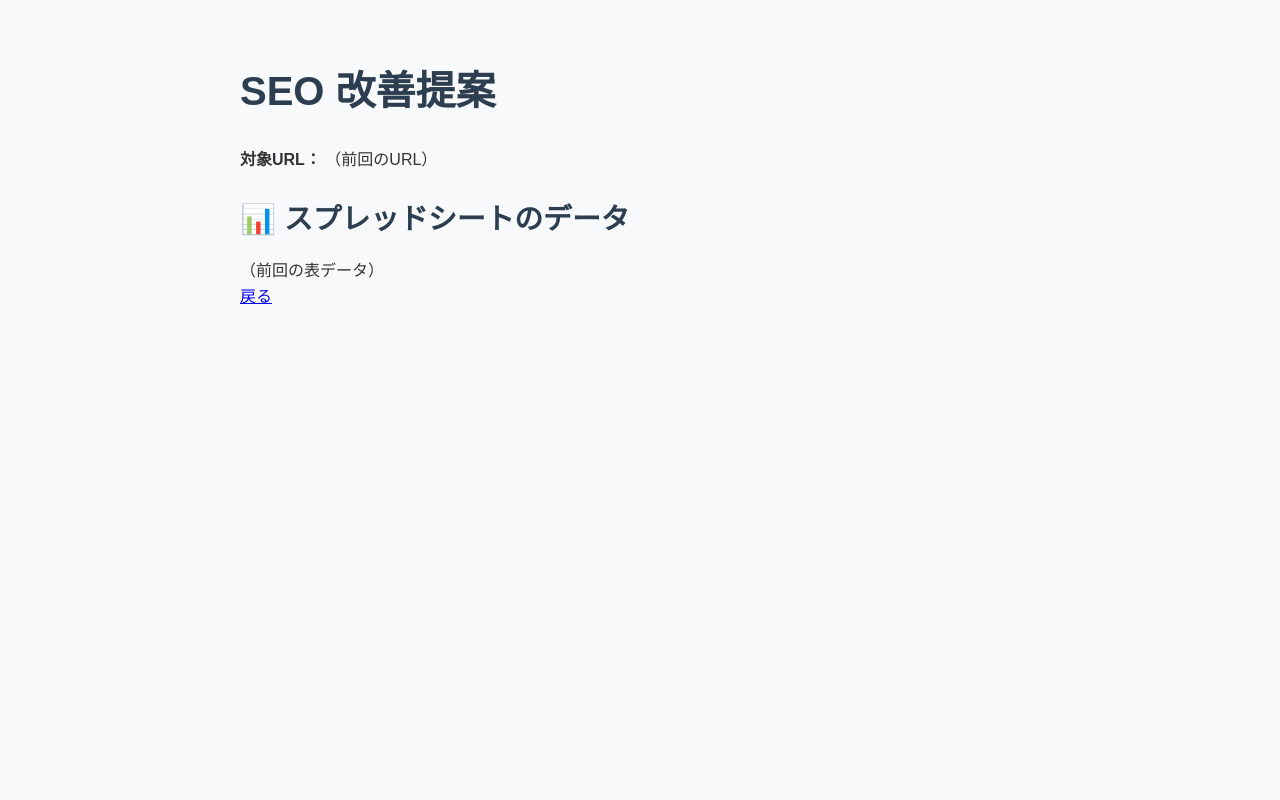
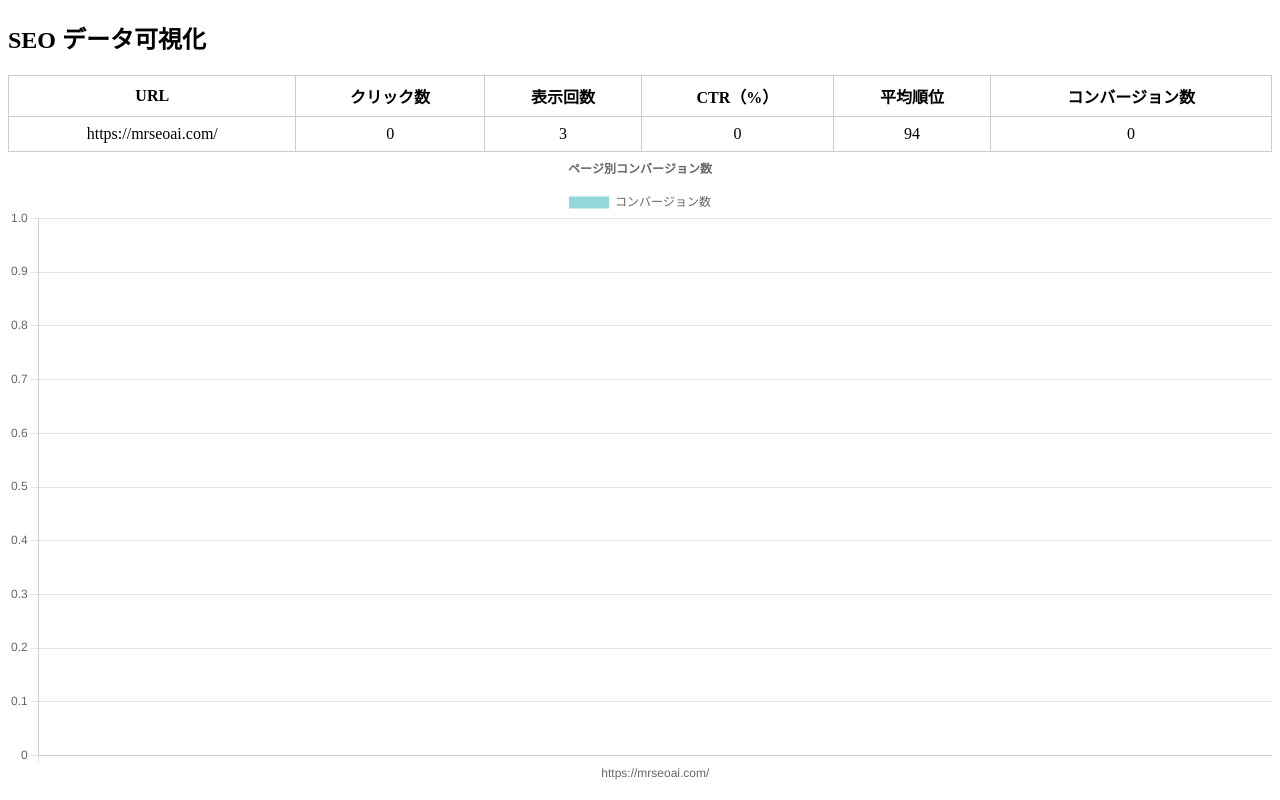
Before and after one commit to min151024/mrseoai, a Flask app: page /result in a window 1280 px wide. Run offline with Flask 3, Linux system fonts and the light colour scheme.

Commit message:
all changes

```diff
--- a/main.py
+++ b/main.py
@@ -21,28 +21,28 @@ def process_seo_improvement(site_url):
     print(f"\U0001F680 SEO改善を開始: {site_url}")
 
     today = datetime.today().date()
-    yesterday = today - timedelta(days=1)
+    yesterday = today - timedelta(days=2)
 
     this_week_start = yesterday - timedelta(days=6)
     this_week_end = yesterday
 
-    last_week_start = yesterday - timedelta(days=13)
-    last_week_end = yesterday - timedelta(days=7)
-
     service = get_search_console_service()
     df_this_week = fetch_gsc_data(service, site_url, this_week_start, this_week_end)
-    df_last_week = fetch_gsc_data(service, site_url, last_week_start, last_week_end)
+
+    print("✅ 今週のdf:")
+    print(df_this_week)
 
     if df_this_week.empty:
-        print("⚠️ 今週のGSCデータが空です。")
-        return "<p>データが不足しているため改善提案を表示できませんでした。</p>"
+        print("❌ 今週のGSCデータが空なので改善対象が選べません。")
+        return "<p>今週のGSCデータが空です。</p>"
 
     ga_conversion_data = []
     for url in df_this_week["URL"].unique():
+        page_path = urlparse(url).path or "/"
         ga_df = fetch_ga_conversion_for_url(
             start_date=this_week_start.isoformat(),
             end_date=this_week_end.isoformat(),
-            full_url=url
+            full_url=page_path
         )
         if not ga_df.empty:
             ga_conversion_data.append(ga_df.iloc[0])
@@ -55,23 +55,19 @@ def process_seo_improvement(site_url):
     merged_df = pd.merge(df_this_week, ga_df_combined, on="URL", how="left")
     merged_df["コンバージョン数"] = merged_df["コンバージョン数"].fillna(0).astype(int)
 
+    print("🔎 merged_df の中身:")
+    print(merged_df)
+
     spreadsheet = get_spreadsheet(SPREADSHEET_ID)
     sheet_result = get_or_create_worksheet(spreadsheet, "SEOデータ")
+
+    print("📤 スプレッドシートへの書き込みを開始します")
     update_sheet(sheet_result, merged_df.columns.tolist(), merged_df.values.tolist())
-
     print("✅ スプレッドシートに書き込みました。")
 
-    merged_compare = pd.merge(df_last_week, df_this_week, on='URL', suffixes=('_先週', '_今週'))
-    merged_compare['順位変化'] = merged_compare['平均順位_今週'] - merged_compare['平均順位_先週']
-    dropped_df = merged_compare[merged_compare['順位変化'] > 0].sort_values(by='順位変化', ascending=False)
-
-    if dropped_df.empty:
-        print("❌ 順位が下がったページが見つかりませんでした。")
-        return "<p>順位が下がったページが見つかりませんでした。</p>"
-
-    worst_page = dropped_df.iloc[0]
+    worst_page = merged_df.sort_values(by='平均順位', ascending=False).iloc[0]
     target_url = worst_page['URL']
-    print(f"🎯 対象ページ: {target_url}")
+    print(f"🎯 今週の中で最下位のページを改善対象に選定: {target_url}")
 
     try:
         meta_info = get_meta_info_from_url(target_url)
@@ -96,28 +92,63 @@ def process_seo_improvement(site_url):
         print(f"⚠️ ChatGPTへのリクエスト失敗: {e}")
         response = "ChatGPT からの改善提案を取得できませんでした。"
 
+    html_rows = ""
+    for _, row in merged_df.iterrows():
+        html_rows += f"<tr><td>{row['URL']}</td><td>{row['クリック数']}</td><td>{row['表示回数']}</td><td>{row['CTR（%）']}</td><td>{row['平均順位']}</td><td>{row['コンバージョン数']}</td></tr>"
+
     result_html = f"""
-    <!DOCTYPE html>
-    <html lang=\"ja\">
-    <head>
-        <meta charset=\"UTF-8\">
-        <meta name=\"viewport\" content=\"width=device-width, initial-scale=1.0\">
-        <title>SEO 改善提案</title>
-    </head>
-    <body>
-        <h2>SEO 改善提案</h2>
-        <p><strong>対象URL：</strong> {target_url}</p>
-        <h3>💡 ChatGPTの改善提案</h3>
-        <p>{response}</p>
-        <a href=\"/\">戻る</a>
-    </body>
-    </html>
-    """
+        <!DOCTYPE html>
+        <html lang=\"ja\">
+        <head>
+            <meta charset=\"UTF-8\">
+            <meta name=\"viewport\" content=\"width=device-width, initial-scale=1.0\">
+            <title>SEO データ可視化</title>
+            <script src=\"https://cdn.jsdelivr.net/npm/chart.js\"></script>
+            <style>
+                table {{ border-collapse: collapse; width: 100%; }}
+                th, td {{ border: 1px solid #ccc; padding: 8px; text-align: center; }}
+            </style>
+        </head>
+        <body>
+            <h2>SEO データ可視化</h2>
+            <table>
+                <thead>
+                    <tr><th>URL</th><th>クリック数</th><th>表示回数</th><th>CTR（%）</th><th>平均順位</th><th>コンバージョン数</th></tr>
+                </thead>
+                <tbody>
+                    {html_rows}
+                </tbody>
+            </table>
+            <canvas id=\"conversionChart\" width=\"400\" height=\"200\"></canvas>
+            <script>
+                const ctx = document.getElementById('conversionChart').getContext('2d');
+                const chart = new Chart(ctx, {{
+                    type: 'bar',
+                    data: {{
+                        labels: {merged_df['URL'].tolist()},
+                        datasets: [{{
+                            label: 'コンバージョン数',
+                            data: {merged_df['コンバージョン数'].tolist()},
+                            backgroundColor: 'rgba(75, 192, 192, 0.6)'
+                        }}]
+                    }},
+                    options: {{
+                        responsive: true,
+                        plugins: {{
+                            legend: {{ position: 'top' }},
+                            title: {{ display: true, text: 'ページ別コンバージョン数' }}
+                        }}
+                    }}
+                }});
+            </script>
+        </body>
+        </html>
+        """
 
     with open("templates/result.html", "w", encoding="utf-8") as f:
         f.write(result_html)
 
-    print("✅ HTMLファイルに出力しました。")
+    print("✅ HTMLファイルに出力しました（グラフ付き）。")
 
     return result_html
 
--- a/templates/index.html
+++ b/templates/index.html
@@ -6,7 +6,6 @@
     <title>SEO 改善AI</title>
     <meta name="description" content="Mr.SEO AIは、URLを入力するだけで検索順位データを出力し、競合サイトを分析し、SEO改善提案を自動生成するAIツールです。SEO対策を効率化したいすべての方に最適です。">
     <link rel="stylesheet" href="{{ url_for('static', filename='style.css') }}">
-    <link rel="stylesheet" href="statics/style.css">
     <script async src="https://www.googletagmanager.com/gtag/js?id=G-91XHW9PG44"></script>
     <script>
       window.dataLayer = window.dataLayer || [];
--- a/templates/result.html
+++ b/templates/result.html
@@ -1,28 +1,47 @@
+
         <!DOCTYPE html>
         <html lang="ja">
         <head>
             <meta charset="UTF-8">
             <meta name="viewport" content="width=device-width, initial-scale=1.0">
-    <title>SEO 改善提案</title>
-    <link rel="stylesheet" href="{{ url_for('static', filename='style.css') }}">
-    <link rel="stylesheet" href="statics/style.css">
-    <script async src="https://www.googletagmanager.com/gtag/js?id=G-91XHW9PG44"></script>
-    <script>
-      window.dataLayer = window.dataLayer || [];
-      function gtag(){dataLayer.push(arguments);}
-      gtag('js', new Date());
-      gtag('config', 'G-91XHW9PG44');
-    </script>
+            <title>SEO データ可視化</title>
+            <script src="https://cdn.jsdelivr.net/npm/chart.js"></script>
+            <style>
+                table { border-collapse: collapse; width: 100%; }
+                th, td { border: 1px solid #ccc; padding: 8px; text-align: center; }
+            </style>
         </head>
         <body>
-    <h1>SEO 改善提案</h1>
-    <p><strong>対象URL：</strong> {{ site_url }}</p>
-
-    <h2>📊 スプレッドシートのデータ</h2>
-    <div>
-        {{ table_html | safe }}
-    </div>
-
-    <a href="/">戻る</a>
+            <h2>SEO データ可視化</h2>
+            <table>
+                <thead>
+                    <tr><th>URL</th><th>クリック数</th><th>表示回数</th><th>CTR（%）</th><th>平均順位</th><th>コンバージョン数</th></tr>
+                </thead>
+                <tbody>
+                    <tr><td>https://mrseoai.com/</td><td>0</td><td>3</td><td>0</td><td>94</td><td>0</td></tr>
+                </tbody>
+            </table>
+            <canvas id="conversionChart" width="400" height="200"></canvas>
+            <script>
+                const ctx = document.getElementById('conversionChart').getContext('2d');
+                const chart = new Chart(ctx, {
+                    type: 'bar',
+                    data: {
+                        labels: ['https://mrseoai.com/'],
+                        datasets: [{
+                            label: 'コンバージョン数',
+                            data: [0],
+                            backgroundColor: 'rgba(75, 192, 192, 0.6)'
+                        }]
+                    },
+                    options: {
+                        responsive: true,
+                        plugins: {
+                            legend: { position: 'top' },
+                            title: { display: true, text: 'ページ別コンバージョン数' }
+                        }
+                    }
+                });
+            </script>
         </body>
         </html>
```
Also changed, not shown: ga_utils.py (+32 -24 lines), gsc_utils.py (+20 -7 lines). Lines whose indentation alone changed are shown as unchanged.
